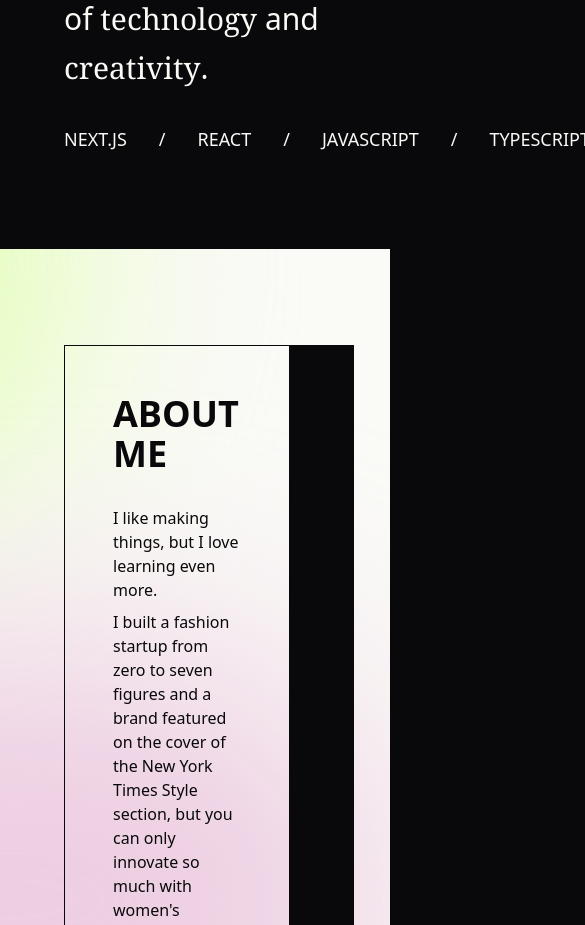
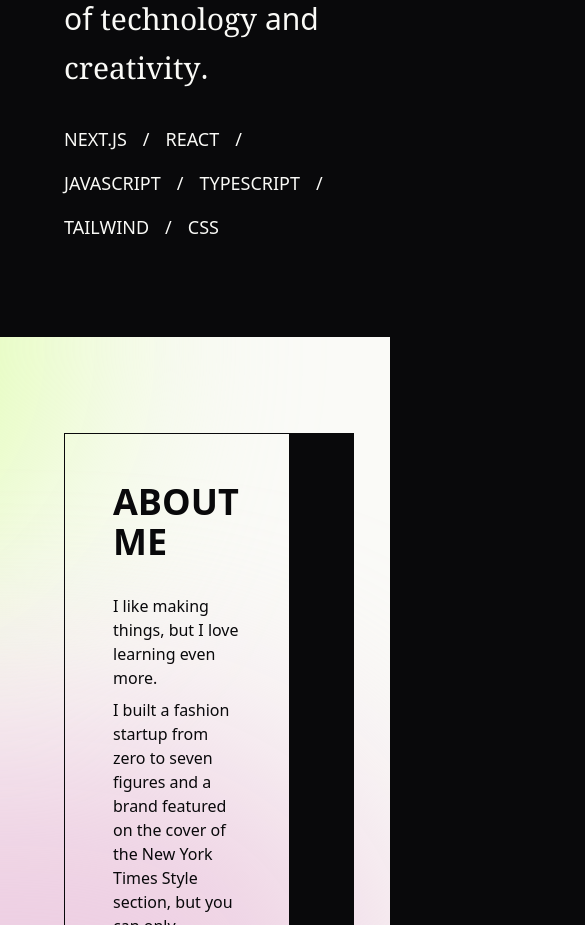
Before and after one commit to ajasinger/portfolio_2024, a Next.js app: page / in a window 390 px wide. Shown: the part 1460-2385 px from the top of the page, 585 px wide, since content can reach past the window. Built offline with nearby package versions, Linux system fonts and the light colour scheme.

Commit message:
make tech stack responsive

```diff
--- a/app/projects/[project]/page.tsx
+++ b/app/projects/[project]/page.tsx
@@ -102,11 +102,12 @@ export default function ProjectPage({ params }: { params: { project: string } })
 
             {/* Tech Stack */}
                 <div className="flex flex-col gap-4 pb-16 z-50">
-                    <h4 className="font-serif text-xl font-semibold text-nowrap">Tech Stack</h4>
-                    <ul className="flex gap-8">
+                    <h4 className="font-serif text-xl font-semibold">Tech Stack</h4>
+                    <ul className="flex gap-8 flex-wrap">
                         {data?.techStack?.map((text, index) => (
-                            <li key={index} className="flex gap-8">
-                                {text}<span className={`${index === data?.techStack.length-1 && "invisible"}`}>/</span>
+                            <li key={index} className="flex gap-8 text-nowrap">
+                                <span>{text}</span>
+                                {index !== data?.techStack.length - 1 && <span>/</span>}
                             </li>
                         ))}
                     </ul>
--- a/components/Header.tsx
+++ b/components/Header.tsx
@@ -8,13 +8,14 @@ export default function Header() {
         a junior<span className="font-serif"> front-end engineer </span>building at the intersection of
         <span className="font-serif"> technology </span>and<span className="font-serif"> creativity</span>.
       </h2>
-      <ul className="flex gap-8 font-light text-lg">
+      <ul className="flex gap-4 sm:gap-8 font-light text-lg flex-wrap">
         {techStack.map((tech, index) => (
           <li
             key={index}
-            className="flex gap-8"
+            className="flex gap-4 sm:gap-8 text-nowrap"
           >
-            {tech.name}<span className={`${index === techStack.length-1 && "invisible"}`}>/</span>
+            <span>{tech.name}</span>
+            {index !== techStack.length - 1 && <span>/</span>}
           </li>
         ))}
       </ul>
```
